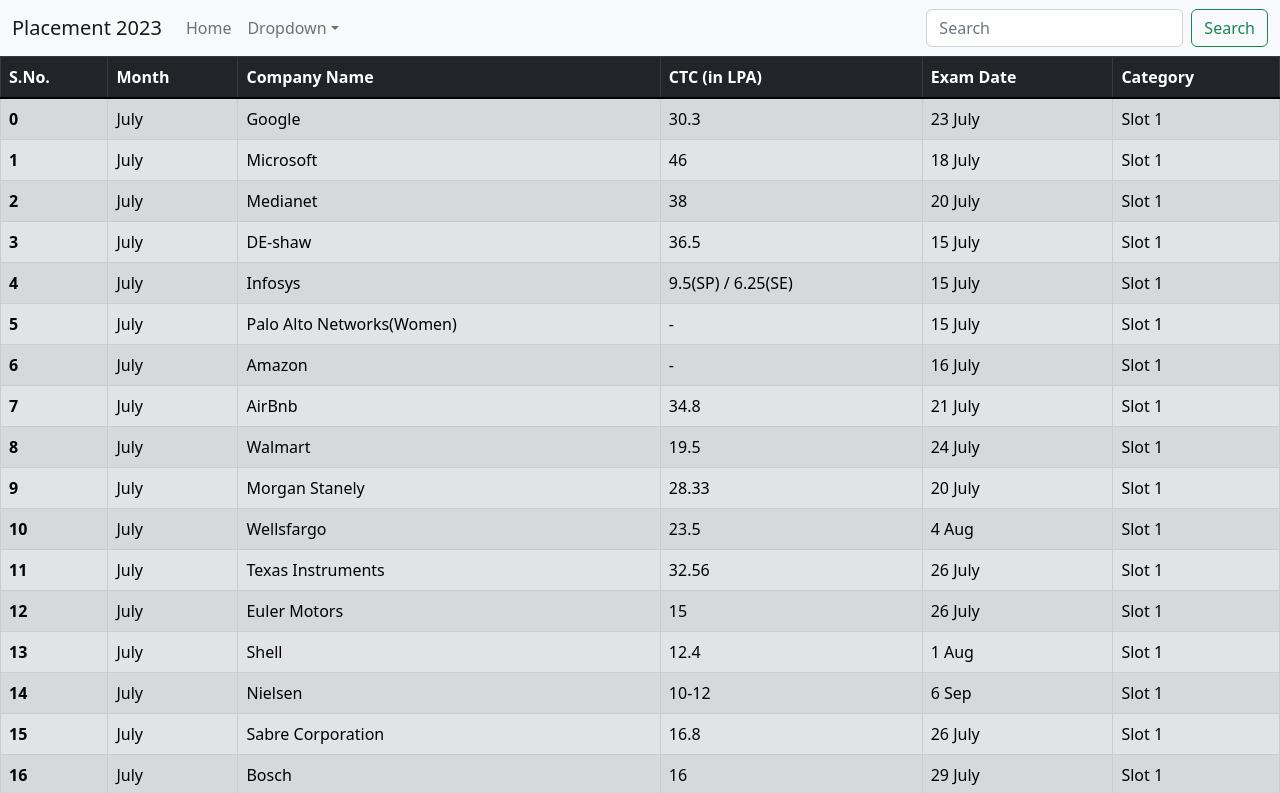
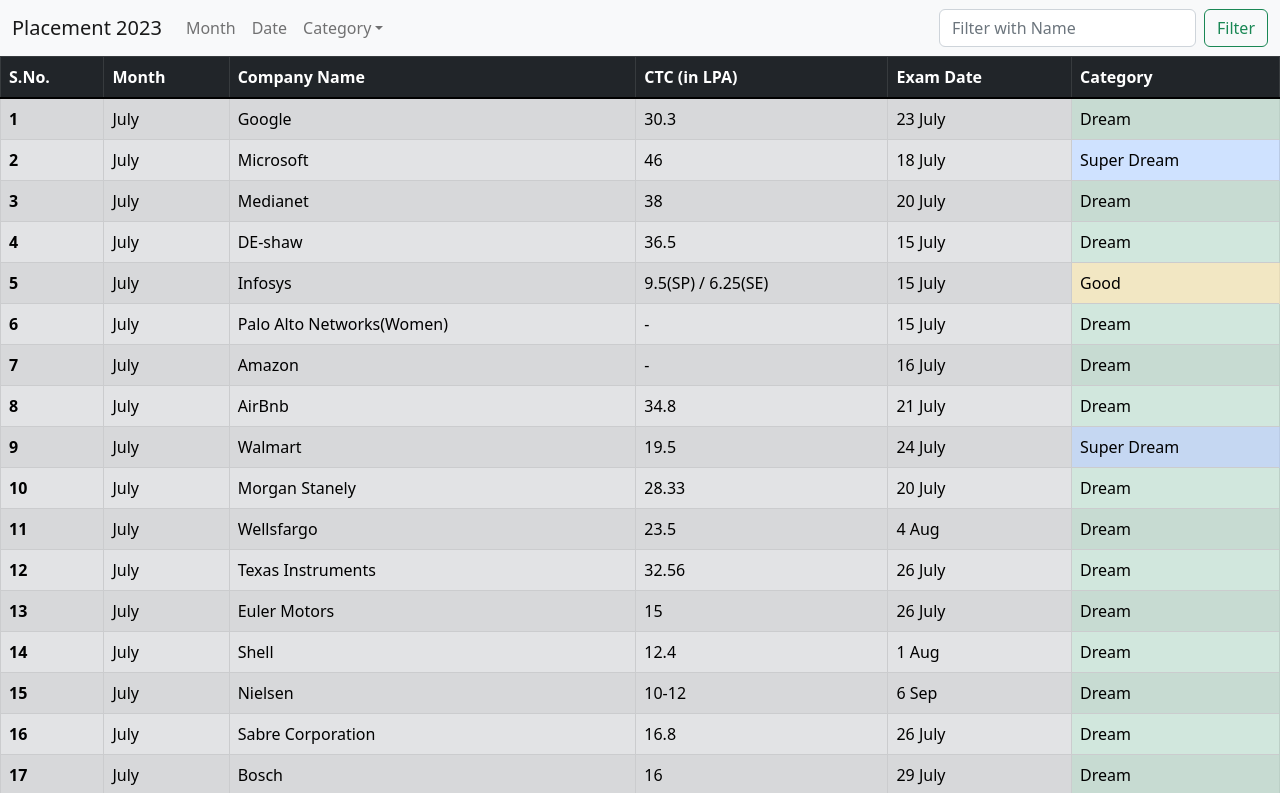
Before and after one commit to prane-eth/placement-2023, a React (Create React App) app: page / in a window 1280 px wide. Shown: the top 793 px of the page. Built offline with nearby package versions, Linux system fonts and the light colour scheme.

Commit message:
Added Colors

```diff
--- a/src/App.js
+++ b/src/App.js
@@ -31,7 +31,12 @@
 						<ul className="navbar-nav me-auto mb-2 mb-lg-0">
 							<li className="nav-item">
 								<a className="nav-link" aria-current="page" href="/">
-									Home
+									Month
+								</a>
+							</li>
+							<li className="nav-item">
+								<a className="nav-link" aria-current="page" href="/">
+									Date
 								</a>
 							</li>
 							<li className="nav-item dropdown">
@@ -42,25 +47,22 @@
 									data-bs-toggle="dropdown"
 									aria-expanded="false"
 								>
-									Dropdown
+									Category
 								</a>
 								<ul className="dropdown-menu">
 									<li>
 										<a className="dropdown-item" href="/">
-											Action
+											Super Dream
 										</a>
 									</li>
 									<li>
 										<a className="dropdown-item" href="/">
-											Another action
+											Dream
 										</a>
 									</li>
 									<li>
-										<hr className="dropdown-divider" />
-									</li>
-									<li>
 										<a className="dropdown-item" href="/">
-											Something else here
+											Good
 										</a>
 									</li>
 								</ul>
@@ -70,11 +72,11 @@
 							<input
 								className="form-control me-2"
 								type="search"
-								placeholder="Search"
+								placeholder="Filter with Name"
 								aria-label="Search"
 							/>
 							<button className="btn btn-outline-success" type="submit">
-								Search
+								Filter
 							</button>
 						</form>
 					</div>
@@ -95,12 +97,21 @@
 				<tbody className="table-group-divider">
 					{Data.map((value, index) => (
 						<tr key={index}>
-							<th scope="row">{index}</th>
+							<th scope="row">{index + 1}</th>
 							<td>{value.month}</td>
 							<td>{value.companyName}</td>
 							<td>{value.ctc}</td>
 							<td>{value.examDate}</td>
-							<td>{value.category}</td>
+							<td
+								className={
+									"" +
+									(value.category === "Super Dream" ? "table-primary " : "") +
+									(value.category === "Dream" ? "table-success " : "") +
+									(value.category === "Good" ? "table-warning " : "")
+								}
+							>
+								{value.category}
+							</td>
 						</tr>
 					))}
 				</tbody>
--- a/src/data.json
+++ b/src/data.json
@@ -5,7 +5,7 @@
 		"companyName": "Google",
 		"ctc": 30.3,
 		"examDate": "23 July",
-		"category": "Slot 1"
+		"category": "Dream"
 	},
 	{
 		"sno": 2,
@@ -13,7 +13,7 @@
 		"companyName": "Microsoft",
 		"ctc": 46,
 		"examDate": "18 July",
-		"category": "Slot 1"
+		"category": "Super Dream"
 	},
 	{
 		"sno": 3,
@@ -21,7 +21,7 @@
 		"companyName": "Medianet",
 		"ctc": 38,
 		"examDate": "20 July",
-		"category": "Slot 1"
+		"category": "Dream"
 	},
 	{
 		"sno": 4,
@@ -29,7 +29,7 @@
 		"companyName": "DE-shaw",
 		"ctc": 36.5,
 		"examDate": "15 July",
-		"category": "Slot 1"
+		"category": "Dream"
 	},
 	{
 		"sno": 5,
@@ -37,7 +37,7 @@
 		"companyName": "Infosys",
 		"ctc": "9.5(SP) / 6.25(SE)",
 		"examDate": "15 July",
-		"category": "Slot 1"
+		"category": "Good"
 	},
 	{
 		"sno": 6,
@@ -45,7 +45,7 @@
 		"companyName": "Palo Alto Networks(Women)",
 		"ctc": "-",
 		"examDate": "15 July",
-		"category": "Slot 1"
+		"category": "Dream"
 	},
 	{
 		"sno": 7,
@@ -53,7 +53,7 @@
 		"companyName": "Amazon",
 		"ctc": "-",
 		"examDate": "16 July",
-		"category": "Slot 1"
+		"category": "Dream"
 	},
 	{
 		"sno": 8,
@@ -61,7 +61,7 @@
 		"companyName": "AirBnb",
 		"ctc": 34.8,
 		"examDate": "21 July",
-		"category": "Slot 1"
+		"category": "Dream"
 	},
 	{
 		"sno": 9,
@@ -69,7 +69,7 @@
 		"companyName": "Walmart",
 		"ctc": 19.5,
 		"examDate": "24 July",
-		"category": "Slot 1"
+		"category": "Super Dream"
 	},
 	{
 		"sno": 10,
@@ -77,7 +77,7 @@
 		"companyName": "Morgan Stanely",
 		"ctc": 28.33,
 		"examDate": "20 July",
-		"category": "Slot 1"
+		"category": "Dream"
 	},
 	{
 		"sno": 11,
@@ -85,7 +85,7 @@
 		"companyName": "Wellsfargo",
 		"ctc": 23.5,
 		"examDate": "4 Aug",
-		"category": "Slot 1"
+		"category": "Dream"
 	},
 	{
 		"sno": 12,
@@ -93,7 +93,7 @@
 		"companyName": "Texas Instruments",
 		"ctc": 32.56,
 		"examDate": "26 July",
-		"category": "Slot 1"
+		"category": "Dream"
 	},
 	{
 		"sno": 13,
@@ -101,7 +101,7 @@
 		"companyName": "Euler Motors",
 		"ctc": 15,
 		"examDate": "26 July",
-		"category": "Slot 1"
+		"category": "Dream"
 	},
 	{
 		"sno": 14,
@@ -109,7 +109,7 @@
 		"companyName": "Shell",
 		"ctc": 12.4,
 		"examDate": "1 Aug",
-		"category": "Slot 1"
+		"category": "Dream"
 	},
 	{
 		"sno": 15,
@@ -117,7 +117,7 @@
 		"companyName": "Nielsen",
 		"ctc": "10-12",
 		"examDate": "6 Sep",
-		"category": "Slot 1"
+		"category": "Dream"
 	},
 	{
 		"sno": 16,
@@ -125,7 +125,7 @@
 		"companyName": "Sabre Corporation",
 		"ctc": 16.8,
 		"examDate": "26 July",
-		"category": "Slot 1"
+		"category": "Dream"
 	},
 	{
 		"sno": 17,
@@ -133,7 +133,7 @@
 		"companyName": "Bosch",
 		"ctc": 16,
 		"examDate": "29 July",
-		"category": "Slot 1"
+		"category": "Dream"
 	},
 	{
 		"sno": 18,
@@ -141,7 +141,7 @@
 		"companyName": "MathWorks",
 		"ctc": 18,
 		"examDate": "1 Aug",
-		"category": "Slot 1"
+		"category": "Dream"
 	},
 	{
 		"sno": 19,
@@ -149,7 +149,7 @@
 		"companyName": "Philips",
 		"ctc": 15.2,
 		"examDate": "26 July",
-		"category": "Slot 1"
+		"category": "Dream"
 	},
 	{
 		"sno": 20,
@@ -157,7 +157,7 @@
 		"companyName": "Arcesium",
 		"ctc": 36,
 		"examDate": "26 July",
-		"category": "Slot 1"
+		"category": "Dream"
 	},
 	{
 		"sno": 21,
@@ -165,7 +165,7 @@
 		"companyName": "Oracle",
 		"ctc": 18.26,
 		"examDate": "31 July",
-		"category": "Slot 1"
+		"category": "Dream"
 	},
 	{
 		"sno": 22,
@@ -173,7 +173,7 @@
 		"companyName": "Razorpay",
 		"ctc": 29,
 		"examDate": "26 July",
-		"category": "Slot 1"
+		"category": "Dream"
 	},
 	{
 		"sno": 23,
@@ -181,7 +181,7 @@
 		"companyName": "Urjanet",
 		"ctc": 15,
 		"examDate": "3 Aug",
-		"category": "Slot 1"
+		"category": "Dream"
 	},
 	{
 		"sno": 24,
@@ -189,7 +189,7 @@
 		"companyName": "TCS ",
 		"ctc": "3.5(N) / 7.2(D)",
 		"examDate": "TCS NQT",
-		"category": "Slot 1"
+		"category": "Good"
 	},
 	{
 		"sno": 25,
@@ -197,7 +197,7 @@
 		"companyName": "Byjus",
 		"ctc": 22,
 		"examDate": "30 July",
-		"category": "Slot 1"
+		"category": "Dream"
 	},
 	{
 		"sno": 26,
@@ -205,7 +205,7 @@
 		"companyName": "Fareportal",
 		"ctc": 20,
 		"examDate": "26 July",
-		"category": "Slot 1"
+		"category": "Dream"
 	},
 	{
 		"sno": 27,
@@ -213,7 +213,7 @@
 		"companyName": "MakeMyTrip",
 		"ctc": 18,
 		"examDate": "3 Aug",
-		"category": "Slot 1"
+		"category": "Dream"
 	},
 	{
 		"sno": 28,
@@ -221,6 +221,6 @@
 		"companyName": "Cloudera",
 		"ctc": 19,
 		"examDate": "5 Aug",
-		"category": "Slot 1"
+		"category": "Dream"
 	}
 ]
```
